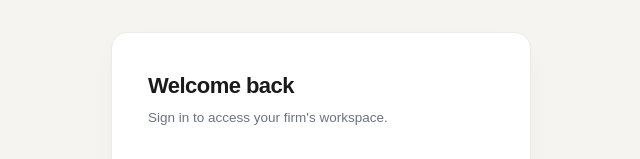
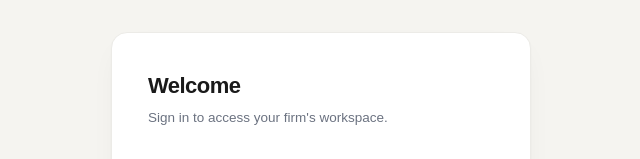
Before and after one commit to sharmanjeurkar-dev/invoice-generator, a Next.js app in the folder src/ui/: page /login in a window 1280 px wide. Shown: the part 168-327 px from the top of the page, without its empty margins (319-959 px from the left). Built offline with nearby package versions, Linux system fonts and the light colour scheme; no server answers.

Commit message:
static changes to the login page

```diff
--- a/src/ui/app/login/page.tsx
+++ b/src/ui/app/login/page.tsx
@@ -83,7 +83,7 @@ export default function LoginPage() {
       >
         <div className="mb-7">
           <h2 className="text-[22px] font-semibold tracking-tight mb-1.5" style={{ color: "#1A1A1A" }}>
-            {isLogin ? "Welcome back" : "Register your firm"}
+            {isLogin ? "Welcome" : "Register your firm"}
           </h2>
           <p className="text-[13.5px]" style={{ color: "#6B7280" }}>
             {isLogin
```
